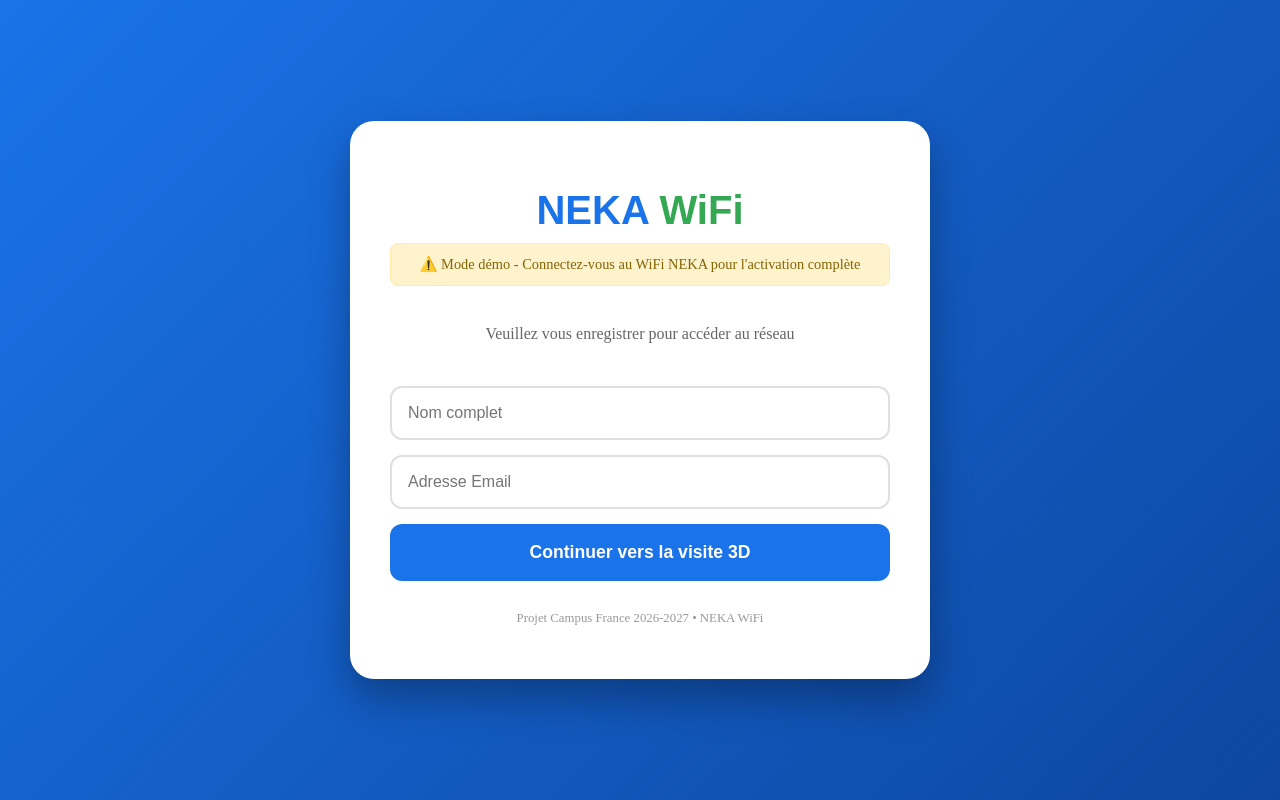
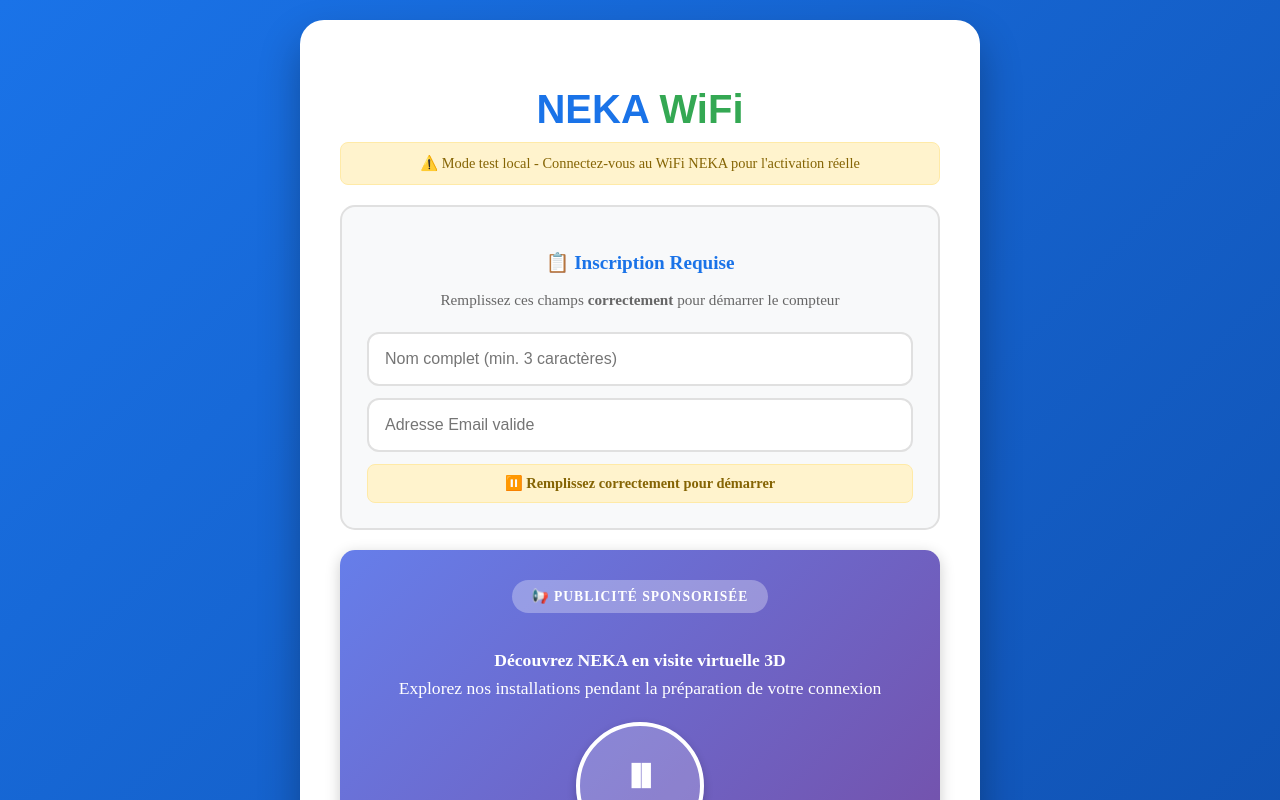
Before and after one commit to Abdoul-Lelou/PORTAL_NEKA, a React (Vite) app: page / in a window 1280 px wide. Built offline with nearby package versions, Linux system fonts and the light colour scheme.

Commit message:
token&app

```diff
--- a/src/App.jsx
+++ b/src/App.jsx
@@ -1,11 +1,13 @@
 import React, { useState, useEffect } from 'react';
 
 function App() {
-  const [step, setStep] = useState(1);
   const [fasParams, setFasParams] = useState("");
   const [formData, setFormData] = useState({ name: '', email: '' });
-  const [isLoading, setIsLoading] = useState(false);
+  const [isFormValid, setIsFormValid] = useState(false);
+  const [adCountdown, setAdCountdown] = useState(10);
+  const [canActivate, setCanActivate] = useState(false);
   const [error, setError] = useState("");
+  const [showWarning, setShowWarning] = useState(false);
 
   useEffect(() => {
     // Récupérer les paramètres FAS de l'URL
@@ -14,43 +16,59 @@
 
     if (fas) {
       setFasParams(`fas=${fas}`);
-      console.log("✅ Paramètres FAS détectés");
+      console.log("✅ Paramètres FAS détectés:", fas);
     } else {
       console.warn("⚠️ Aucun paramètre FAS détecté - Mode démo");
-      setError("Mode démo - Connectez-vous au WiFi NEKA pour l'activation complète");
+      setError("Mode test local - Connectez-vous au WiFi NEKA pour l'activation réelle");
     }
   }, []);
+
+  // Vérifier la validité du formulaire en temps réel
+  useEffect(() => {
+    const nameValid = formData.name.trim().length >= 3;
+    const emailValid = /^[^\s@]+@[^\s@]+\.[^\s@]+$/.test(formData.email);
+    setIsFormValid(nameValid && emailValid);
+  }, [formData]);
+
+  // Compte à rebours uniquement si le formulaire est valide
+  useEffect(() => {
+    if (isFormValid && adCountdown > 0) {
+      const timer = setTimeout(() => {
+        setAdCountdown(adCountdown - 1);
+      }, 1000);
+
+      return () => clearTimeout(timer);
+    } else if (isFormValid && adCountdown === 0) {
+      setCanActivate(true);
+    }
+  }, [isFormValid, adCountdown]);
 
   const handleInputChange = (e) => {
     setFormData({
       ...formData,
       [e.target.name]: e.target.value
     });
+    setShowWarning(false);
   };
 
-  const handleSubmit = (e) => {
-    e.preventDefault();
-
-    if (!formData.name || !formData.email) {
-      alert("Veuillez remplir tous les champs");
+  const handleActivateInternet = () => {
+    if (!isFormValid) {
+      setShowWarning(true);
+      alert("⚠️ Veuillez remplir correctement tous les champs avant d'activer Internet !");
       return;
     }
 
-    setIsLoading(true);
-
-    // Simuler l'enregistrement (vous pouvez envoyer à une API ici)
-    setTimeout(() => {
-      console.log("Inscription:", formData);
-      setStep(2);
-      setIsLoading(false);
-    }, 1000);
-  };
-
-  const handleActivateInternet = () => {
-    if (!fasParams) {
-      alert("Erreur: Paramètres d'authentification manquants. Reconnectez-vous au WiFi NEKA.");
+    if (!canActivate) {
+      alert(`⏳ Veuillez patienter encore ${adCountdown} secondes pour voir la publicité complète.`);
       return;
     }
+
+    if (!fasParams) {
+      alert("❌ Erreur: Paramètres d'authentification manquants. Reconnectez-vous au WiFi NEKA.");
+      return;
+    }
+
+    console.log("📤 Redirection vers authentification avec:", formData);
 
     // Rediriger vers l'API d'authentification
     window.location.href = `/api/auth?${fasParams}`;
@@ -69,53 +87,82 @@
           </div>
         )}
 
-        {step === 1 ? (
-          <form onSubmit={handleSubmit} style={styles.form}>
-            <p style={styles.subtitle}>
-              Veuillez vous enregistrer pour accéder au réseau
+        {/* FORMULAIRE D'INSCRIPTION */}
+        <div style={styles.formSection}>
+          <p style={styles.sectionTitle}>📋 Inscription Requise</p>
+          <p style={styles.instruction}>
+            Remplissez ces champs <strong>correctement</strong> pour démarrer le compteur
           </p>
 
+          <div style={styles.form}>
             <input
               type="text"
               name="name"
-              placeholder="Nom complet"
+              placeholder="Nom complet (min. 3 caractères)"
               required
-              style={styles.input}
+              style={{
+                ...styles.input,
+                borderColor: showWarning && formData.name.length < 3 ? '#d93025' : '#e0e0e0'
+              }}
               value={formData.name}
               onChange={handleInputChange}
-              disabled={isLoading}
             />
 
             <input
               type="email"
               name="email"
-              placeholder="Adresse Email"
+              placeholder="Adresse Email valide"
               required
-              style={styles.input}
+              style={{
+                ...styles.input,
+                borderColor: showWarning && !/^[^\s@]+@[^\s@]+\.[^\s@]+$/.test(formData.email) ? '#d93025' : '#e0e0e0'
+              }}
               value={formData.email}
               onChange={handleInputChange}
-              disabled={isLoading}
             />
 
-            <button
-              type="submit"
-              style={{
-                ...styles.button,
-                opacity: isLoading ? 0.6 : 1,
-                cursor: isLoading ? 'not-allowed' : 'pointer'
-              }}
-              disabled={isLoading}
-            >
-              {isLoading ? "Chargement..." : "Continuer vers la visite 3D"}
-            </button>
-          </form>
+            {isFormValid ? (
+              <div style={styles.validBadge}>✅ Formulaire valide - Compteur actif</div>
             ) : (
-          <div style={styles.successZone}>
-            <p style={styles.successText}>✅ Inscription réussie !</p>
-            <p style={styles.welcomeText}>
-              Bienvenue <strong>{formData.name}</strong> !
+              <div style={styles.invalidBadge}>⏸️ Remplissez correctement pour démarrer</div>
+            )}
+          </div>
+        </div>
+
+        {/* ZONE DE PUBLICITÉ */}
+        <div style={styles.adContainer}>
+          <div style={styles.adBadge}>📢 PUBLICITÉ SPONSORISÉE</div>
+          <p style={styles.adText}>
+            <strong>Découvrez NEKA en visite virtuelle 3D</strong><br/>
+            Explorez nos installations pendant la préparation de votre connexion
           </p>
 
+          <div style={styles.countdownCircle}>
+            <div style={styles.countdownNumber}>
+              {isFormValid ? adCountdown : '⏸'}
+            </div>
+            <div style={styles.countdownLabel}>
+              {isFormValid ? 'secondes' : 'en pause'}
+            </div>
+          </div>
+
+          <div style={styles.progressBarContainer}>
+            <div
+              style={{
+                ...styles.progressBarFill,
+                width: isFormValid ? `${((10 - adCountdown) / 10) * 100}%` : '0%'
+              }}
+            />
+          </div>
+
+          {!isFormValid && (
+            <p style={styles.pauseMessage}>
+              ⚠️ Le compteur démarrera automatiquement dès que le formulaire sera valide
+            </p>
+          )}
+        </div>
+
+        {/* VISITE 3D */}
         <div style={styles.videoContainer}>
           <iframe
             src="https://visite-3-d-1yfd.vercel.app/"
@@ -125,18 +172,31 @@
           />
         </div>
 
+        {/* BOUTON D'ACTIVATION */}
         <button
           onClick={handleActivateInternet}
-              style={styles.authBtn}
+          style={{
+            ...styles.authBtn,
+            opacity: (canActivate && isFormValid) ? 1 : 0.5,
+            cursor: (canActivate && isFormValid) ? 'pointer' : 'not-allowed',
+            background: (canActivate && isFormValid) ? '#34a853' : '#9e9e9e'
+          }}
+          disabled={!canActivate || !isFormValid}
         >
-              🚀 ACTIVER INTERNET MAINTENANT
+          {!isFormValid ? (
+            <>🔒 Remplissez le formulaire d'abord</>
+          ) : canActivate ? (
+            <>🚀 ACTIVER INTERNET MAINTENANT</>
+          ) : (
+            <>⏳ Activation dans {adCountdown}s...</>
+          )}
         </button>
 
-            {!fasParams && (
-              <p style={styles.debugInfo}>
-                Debug: Reconnectez-vous au WiFi pour obtenir les paramètres FAS
+        {canActivate && isFormValid && (
+          <div style={styles.readyBox}>
+            <p style={styles.readyText}>
+              ✅ Parfait <strong>{formData.name}</strong> ! Vous pouvez maintenant activer votre connexion Internet.
             </p>
-            )}
           </div>
         )}
 
@@ -163,7 +223,7 @@
     padding: '40px',
     borderRadius: '24px',
     boxShadow: '0 20px 40px rgba(0,0,0,0.3)',
-    maxWidth: '500px',
+    maxWidth: '600px',
     width: '100%',
     textAlign: 'center'
   },
@@ -175,12 +235,6 @@
     fontFamily: 'sans-serif'
   },
   wifi: { color: '#34a853' },
-  subtitle: {
-    color: '#666',
-    marginBottom: '25px',
-    fontSize: '1rem',
-    lineHeight: '1.5'
-  },
   warningBanner: {
     background: '#fff3cd',
     color: '#856404',
@@ -190,42 +244,130 @@
     fontSize: '0.9rem',
     border: '1px solid #ffeaa7'
   },
+
+  // Section Formulaire
+  formSection: {
+    background: '#f8f9fa',
+    padding: '25px',
+    borderRadius: '15px',
+    marginBottom: '20px',
+    border: '2px solid #e0e0e0'
+  },
+  sectionTitle: {
+    fontSize: '1.2rem',
+    fontWeight: 'bold',
+    color: '#1a73e8',
+    marginBottom: '10px'
+  },
+  instruction: {
+    fontSize: '0.95rem',
+    color: '#666',
+    marginBottom: '20px',
+    lineHeight: '1.5'
+  },
   form: {
     display: 'flex',
     flexDirection: 'column',
-    gap: '15px'
+    gap: '12px'
   },
   input: {
     padding: '16px',
     borderRadius: '12px',
     border: '2px solid #e0e0e0',
     fontSize: '1rem',
-    transition: 'border 0.3s',
+    transition: 'all 0.3s',
     outline: 'none'
   },
-  button: {
-    padding: '18px',
-    borderRadius: '12px',
-    border: 'none',
-    background: '#1a73e8',
+  validBadge: {
+    background: '#d4edda',
+    color: '#155724',
+    padding: '10px',
+    borderRadius: '8px',
+    fontSize: '0.9rem',
+    fontWeight: 'bold',
+    border: '1px solid #c3e6cb'
+  },
+  invalidBadge: {
+    background: '#fff3cd',
+    color: '#856404',
+    padding: '10px',
+    borderRadius: '8px',
+    fontSize: '0.9rem',
+    fontWeight: 'bold',
+    border: '1px solid #ffeaa7'
+  },
+
+  // Zone Publicité
+  adContainer: {
+    background: 'linear-gradient(135deg, #667eea 0%, #764ba2 100%)',
+    padding: '30px 20px',
+    borderRadius: '15px',
+    marginBottom: '20px',
     color: 'white',
+    boxShadow: '0 4px 15px rgba(0,0,0,0.2)'
+  },
+  adBadge: {
+    display: 'inline-block',
+    background: 'rgba(255,255,255,0.3)',
+    padding: '8px 20px',
+    borderRadius: '20px',
+    fontSize: '0.85rem',
     fontWeight: 'bold',
+    marginBottom: '15px',
+    letterSpacing: '1px'
+  },
+  adText: {
     fontSize: '1.1rem',
-    cursor: 'pointer',
-    transition: 'background 0.3s'
+    lineHeight: '1.6',
+    marginBottom: '20px',
+    fontWeight: '500'
   },
-  successZone: { textAlign: 'center' },
-  successText: {
-    color: '#34a853',
+  countdownCircle: {
+    width: '120px',
+    height: '120px',
+    margin: '20px auto',
+    borderRadius: '50%',
+    background: 'rgba(255,255,255,0.2)',
+    border: '4px solid white',
+    display: 'flex',
+    flexDirection: 'column',
+    justifyContent: 'center',
+    alignItems: 'center',
+    boxShadow: '0 4px 10px rgba(0,0,0,0.2)'
+  },
+  countdownNumber: {
+    fontSize: '3.5rem',
     fontWeight: 'bold',
-    fontSize: '1.3rem',
-    marginBottom: '10px'
+    lineHeight: '1'
   },
-  welcomeText: {
-    color: '#666',
-    fontSize: '1rem',
-    marginBottom: '20px'
+  countdownLabel: {
+    fontSize: '0.85rem',
+    marginTop: '5px',
+    opacity: 0.9
   },
+  progressBarContainer: {
+    width: '100%',
+    height: '8px',
+    background: 'rgba(255,255,255,0.3)',
+    borderRadius: '10px',
+    overflow: 'hidden',
+    marginTop: '20px'
+  },
+  progressBarFill: {
+    height: '100%',
+    background: 'white',
+    transition: 'width 1s linear',
+    boxShadow: '0 0 10px rgba(255,255,255,0.5)'
+  },
+  pauseMessage: {
+    marginTop: '15px',
+    fontSize: '0.9rem',
+    background: 'rgba(255,255,255,0.2)',
+    padding: '10px',
+    borderRadius: '8px'
+  },
+
+  // Visite 3D
   videoContainer: {
     borderRadius: '15px',
     overflow: 'hidden',
@@ -238,6 +380,8 @@
     height: '350px',
     border: 'none'
   },
+
+  // Bouton
   authBtn: {
     width: '100%',
     padding: '20px',
@@ -248,18 +392,26 @@
     fontWeight: 'bold',
     fontSize: '1.2rem',
     cursor: 'pointer',
-    transition: 'background 0.3s'
+    transition: 'all 0.3s',
+    boxShadow: '0 4px 10px rgba(0,0,0,0.1)'
+  },
+  readyBox: {
+    background: '#d4edda',
+    border: '2px solid #c3e6cb',
+    borderRadius: '12px',
+    padding: '15px',
+    marginTop: '15px'
+  },
+  readyText: {
+    color: '#155724',
+    fontWeight: 'bold',
+    fontSize: '1rem',
+    margin: 0
   },
   footer: {
     marginTop: '30px',
     fontSize: '0.8rem',
     color: '#999'
-  },
-  debugInfo: {
-    marginTop: '15px',
-    fontSize: '0.75rem',
-    color: '#d93025',
-    fontStyle: 'italic'
   }
 };
 
```
Also changed, not shown: api/auth.js (+30 -122 lines). Lines whose indentation alone changed are shown as unchanged.
